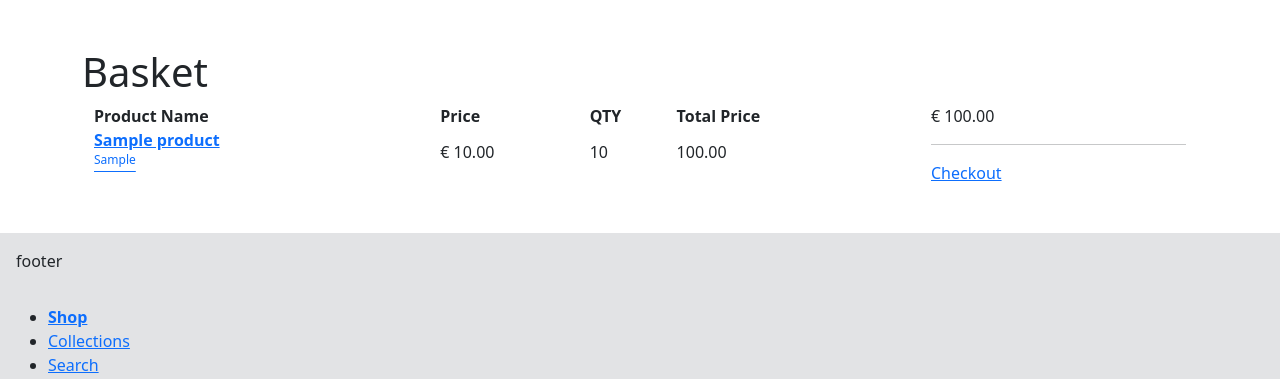
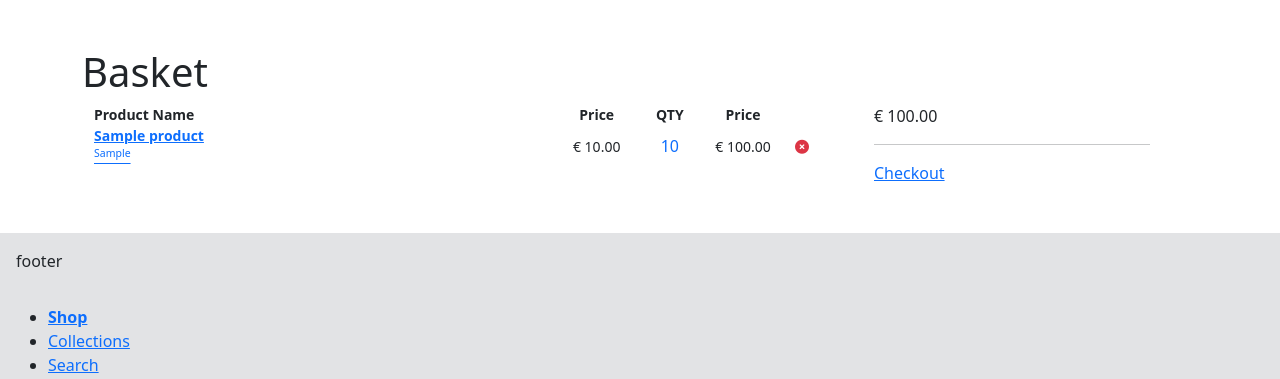
Before and after one commit to ivankrauseza/ci-project5, a Django app: page /basket/ in a window 1280 px wide. Shown: the part 70-449 px from the top of the page. Run offline with Django 4.2, Linux system fonts and the light colour scheme; a user stored in the database is signed in; tables that the repository leaves empty hold one stand-in row (values such as "Sample post"); some libraries are stand-ins or nearby versions.

Commit message:
Updates to cart, user can update qty, and delete items

```diff
--- a/shop/templates/shop_basket.html
+++ b/shop/templates/shop_basket.html
@@ -14,14 +14,15 @@
 
             <div class="container-fluid">
                 <div class="row">
-                    <div class="col-9">
-                        <table width="100%" cellpadding="0" cellspacing="0">
+                    <div class="col-8">
+                        <table width="100%" cellpadding="0" cellspacing="0" style="font-size: 14px;">
                             <thead>
                                 <tr>
                                     <th>Product Name</th>
-                                    <th>Price</th>
-                                    <th>QTY</th>
-                                    <th>Total Price</th>
+                                    <th class="text-center px-1" style="width:94px;">Price</th>
+                                    <th class="text-center px-1" style="width:16px;">QTY</th>
+                                    <th class="text-center px-1" style="width:94px;">Price</th>
+                                    <th class="text-center px-1" style="width:16px;"></th>
                                 </tr>
                             </thead>
                             <tbody>
@@ -35,16 +36,47 @@
                                                 <sup>{{ basket_item.product.sku }}</sup>
                                             </a>
                                         </td>
-                                        <td>&euro; {{ basket_item.product.price }}</td>
+                                        <td class="text-center px-1">&euro; {{ basket_item.product.price }}</td>
                                     {% endif %}
-                                    <td>{{ basket_item.quantity }}</td>
-                                    <td>{{ basket_item.line_price }}</td>
+                                    <td class="text-center px-1">
+
+            <button type="button" class="btn btn-small text-primary" data-bs-toggle="modal" data-bs-target="#updateQuantityModal{{ basket_item.id }}">
+                {{ basket_item.quantity }}
+              </button>
+              <!-- Modal -->
+              <div class="modal fade" id="updateQuantityModal{{ basket_item.id }}" tabindex="-1" aria-labelledby="updateQuantityModalLabel{{ basket_item.id }}" aria-hidden="true">
+                  <div class="modal-dialog">
+                    <div class="modal-content">
+                      <div class="modal-header">
+                        <h5 class="modal-title" id="updateQuantityModalLabel{{ basket_item.id }}">Update Quantity</h5>
+                        <button type="button" class="btn-close" data-bs-dismiss="modal" aria-label="Close"></button>
+                      </div>
+                      <div class="modal-body">
+                        <form method="post" action="{% url 'update_basket_item' basket_item.id %}">
+                          {% csrf_token %}
+                          <input type="number" name="quantity" class="form-control" value="{{ basket_item.quantity }}" min="1" max="{{ basket_item.product.stock }}">
+                          <button type="submit" class="btn btn-primary mt-3">Update</button>
+                        </form>
+                      </div>
+                    </div>
+                  </div>
+                </div>
+                                    </td>
+                                    <td class="text-center px-1">&euro; {{ basket_item.line_price }}</td>
+                                    <td class="text-center px-1">
+                                        <form method="post" action="{% url 'delete_basket_item' basket_item.id %}">
+                                            {% csrf_token %}
+                                            <button class="btn btn-small text-danger" type="submit" style="padding:0;font-size:14px;">
+                                                <i class="fa-solid fa-circle-xmark"></i>
+                                            </button>
+                                        </form>
+                                    </td>
                                 </tr>
                                 {% endfor %}
                             </tbody>
                         </table>
                     </div>
-                    <div class="col-3">
+                    <div class="col-4 px-5">
                         &euro; {{ total_price }}
                         <hr>
                         <a href="{% url 'shop_checkout' %}">Checkout</a>
@@ -55,6 +87,8 @@
         </div>
     </div>
 </div>
+
+
 {% endblock %}
 
 {% block postloadjs %}
--- a/shop/urls.py
+++ b/shop/urls.py
@@ -7,6 +7,9 @@ urlpatterns = [
     path('collection/', views.ShopCollection, name='shop_collection'),
     path('search/', views.ShopSearch, name='shop_search'),
     path('basket/', views.ShopBasket, name='shop_basket'),
+    path('basket/delete/<int:basket_item_id>/', views.DeleteBasketItem, name='delete_basket_item'),
+    path('basket/update/<int:basket_item_id>/', views.update_basket_item, name='update_basket_item'),
+
     path('checkout/', views.ShopCheckout, name='shop_checkout'),
     path('orders/', views.ShopOrder, name='shop_order'),
     path('products/<str:sku>/', views.ProductDetail, name='product_detail'),
--- a/shop/views.py
+++ b/shop/views.py
@@ -95,6 +95,29 @@ def ShopBasket(request):
     return render(request, 'shop_basket.html', context)
 
 
+@login_required
+def DeleteBasketItem(request, basket_item_id):
+    basket_item = get_object_or_404(Basket, id=basket_item_id, user=request.user)
+
+    # Perform the deletion
+    basket_item.delete()
+
+    return redirect('shop_basket')
+
+@login_required
+def update_basket_item(request, basket_item_id):
+    basket_item = get_object_or_404(Basket, id=basket_item_id, user=request.user)
+
+    if request.method == 'POST':
+        new_quantity = int(request.POST.get('quantity', 1))
+
+        # Update the quantity
+        basket_item.quantity = max(new_quantity, 1)
+        basket_item.save()
+
+    return redirect('shop_basket')
+
+
 # Shop checkout :
 @login_required
 def ShopCheckout(request):
```
